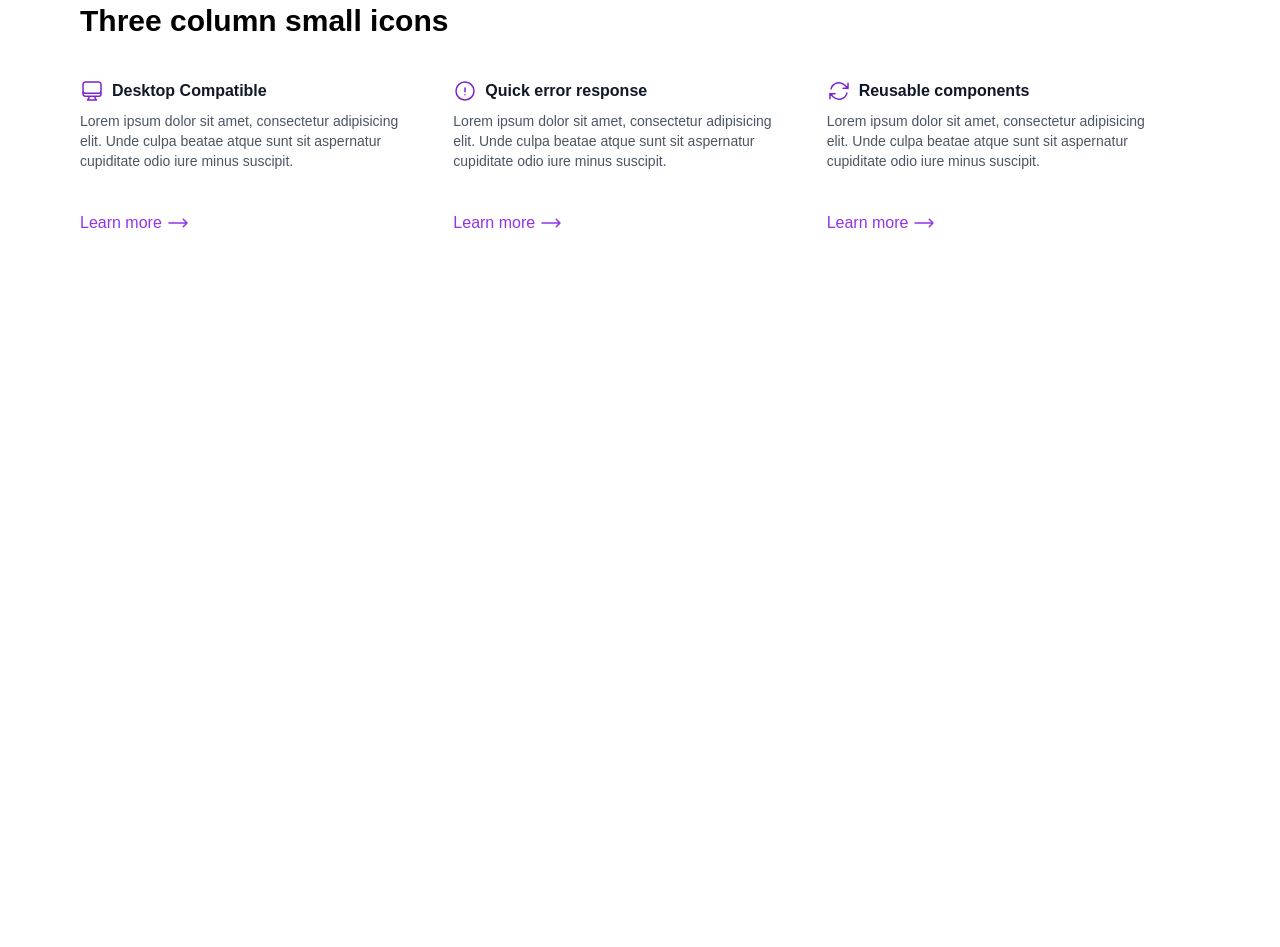
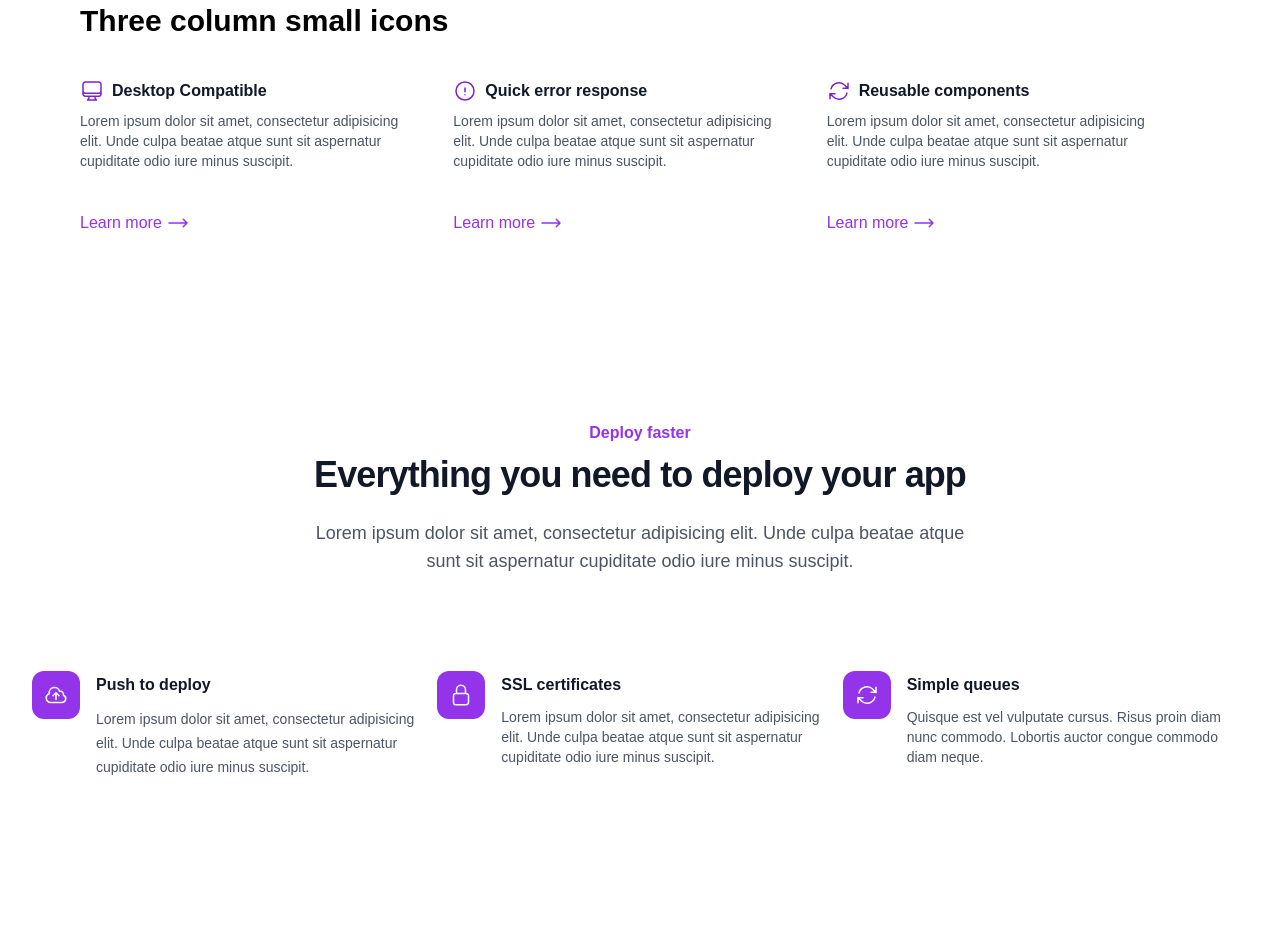
Before and after one commit to Uti-Favour/Personal-UI-Library, a website: page features.html in a window 1280 px wide. Shown: the part 1071-2018 px from the top of the page. Before the commit the page ends 1362 px from the top, so only its background shows below. Drawn offline with nearby package versions, Linux system fonts and the light colour scheme.

Commit message:
Improved approach to the features section

```diff
--- a/features.html
+++ b/features.html
@@ -306,7 +306,8 @@
         </dt>
         <dl class="mt-2 text-sm text-gray-600 leading-5 max-w-[340px] mb-10">
           Lorem ipsum dolor sit amet, consectetur adipisicing elit. Unde culpa
-          beatae atque sunt sit aspernatur cupiditate odio iure minus suscipit.
+          beatae atque sunt sit aspernatur cupiditate odio iure minus
+          suscipit.
         </dl>
         <div class="flex items-center mb-14">
           <a href="#" class="text-base text-purple-600">Learn more </a>
@@ -325,13 +326,13 @@
               <path stroke-linecap="round" stroke-linejoin="round"
                 d="M12 9v3.75m9-.75a9 9 0 1 1-18 0 9 9 0 0 1 18 0Zm-9 3.75h.008v.008H12v-.008Z" />
             </svg>
-
           </div>
           <strong>Quick error response</strong>
         </dt>
         <dl class="mt-2 text-sm text-gray-600 leading-5 max-w-[340px] mb-10">
           Lorem ipsum dolor sit amet, consectetur adipisicing elit. Unde culpa
-          beatae atque sunt sit aspernatur cupiditate odio iure minus suscipit.
+          beatae atque sunt sit aspernatur cupiditate odio iure minus
+          suscipit.
         </dl>
         <div class="flex items-center mb-14">
           <a href="#" class="text-base text-purple-600">Learn more </a>
@@ -355,7 +356,8 @@
         </dt>
         <dl class="mt-2 text-sm text-gray-600 leading-5 max-w-[340px] mb-10">
           Lorem ipsum dolor sit amet, consectetur adipisicing elit. Unde culpa
-          beatae atque sunt sit aspernatur cupiditate odio iure minus suscipit.
+          beatae atque sunt sit aspernatur cupiditate odio iure minus
+          suscipit.
         </dl>
         <div class="flex items-center">
           <a href="#" class="text-base text-purple-600">Learn more </a>
@@ -367,6 +369,80 @@
       </div>
     </div>
   </section>
+
+  <!-- ============ Frame 5 ============== -->
+  <div class="bg-white py-24 sm:py-32">
+    <div class="mx-auto max-w-7xl px-6 lg:px-8">
+      <div class="mx-auto max-w-2xl lg:text-center">
+        <h2 class="text-base font-semibold leading-7 text-purple-600">
+          Deploy faster
+        </h2>
+        <p class="mt-2 text-3xl font-bold tracking-tight text-gray-900 sm:text-4xl">
+          Everything you need to deploy your app
+        </p>
+        <p class="mt-6 text-base lg:text-lg leading-8 text-gray-600">
+          Lorem ipsum dolor sit amet, consectetur adipisicing elit. Unde culpa
+          beatae atque sunt sit aspernatur cupiditate odio iure minus
+          suscipit.
+        </p>
+      </div>
+      <div class="mx-auto mt-16 sm:mt-20 lg:mt-24">
+        <dl class="grid grid-cols-1 lg:grid-cols-3">
+          <div class="relative pl-16">
+            <dt class="text-base font-semibold leading-7 text-gray-900">
+              <div class="absolute left-0 top-0 flex h-12 w-12 items-center justify-center rounded-xl bg-purple-600">
+                <svg class="h-6 w-6 text-white" fill="none" viewBox="0 0 24 24" stroke-width="1.5" stroke="currentColor"
+                  aria-hidden="true">
+                  <path stroke-linecap="round" stroke-linejoin="round"
+                    d="M12 16.5V9.75m0 0l3 3m-3-3l-3 3M6.75 19.5a4.5 4.5 0 01-1.41-8.775 5.25 5.25 0 0110.233-2.33 3 3 0 013.758 3.848A3.752 3.752 0 0118 19.5H6.75z" />
+                </svg>
+              </div>
+              Push to deploy
+            </dt>
+            <dd class="mt-2 text-sm text-gray-600 leading-6 mb-10 max-w-sm">
+              Lorem ipsum dolor sit amet, consectetur adipisicing elit. Unde culpa
+              beatae atque sunt sit aspernatur cupiditate odio iure minus
+              suscipit.
+            </dd>
+          </div>
+          <div class="relative pl-16">
+            <dt class="text-base font-semibold leading-7 text-gray-900">
+              <div class="absolute left-0 top-0 flex h-12 w-12 items-center justify-center rounded-xl bg-purple-600">
+                <svg class="h-6 w-6 text-white" fill="none" viewBox="0 0 24 24" stroke-width="1.5" stroke="currentColor"
+                  aria-hidden="true">
+                  <path stroke-linecap="round" stroke-linejoin="round"
+                    d="M16.5 10.5V6.75a4.5 4.5 0 10-9 0v3.75m-.75 11.25h10.5a2.25 2.25 0 002.25-2.25v-6.75a2.25 2.25 0 00-2.25-2.25H6.75a2.25 2.25 0 00-2.25 2.25v6.75a2.25 2.25 0 002.25 2.25z" />
+                </svg>
+              </div>
+              SSL certificates
+            </dt>
+            <dd class="mt-2 text-sm text-gray-600 leading-5 mb-10 max-w-sm">
+              Lorem ipsum dolor sit amet, consectetur adipisicing elit. Unde culpa
+              beatae atque sunt sit aspernatur cupiditate odio iure minus
+              suscipit.
+            </dd>
+          </div>
+
+          <div class="relative pl-16">
+            <dt class="text-base font-semibold leading-7 text-gray-900">
+              <div class="absolute left-0 top-0 flex h-12 w-12 items-center justify-center rounded-xl bg-purple-600">
+                <svg class="h-6 w-6 text-white" fill="none" viewBox="0 0 24 24" stroke-width="1.5" stroke="currentColor"
+                  aria-hidden="true">
+                  <path stroke-linecap="round" stroke-linejoin="round"
+                    d="M16.023 9.348h4.992v-.001M2.985 19.644v-4.992m0 0h4.992m-4.993 0l3.181 3.183a8.25 8.25 0 0013.803-3.7M4.031 9.865a8.25 8.25 0 0113.803-3.7l3.181 3.182m0-4.991v4.99" />
+                </svg>
+              </div>
+              Simple queues
+            </dt>
+            <dd class="mt-2 text-sm text-gray-600 leading-5 mb-10 max-w-sm">
+              Quisque est vel vulputate cursus. Risus proin diam nunc commodo.
+              Lobortis auctor congue commodo diam neque.
+            </dd>
+          </div>
+        </dl>
+      </div>
+    </div>
+  </div>
 </body>
 
 </html>
```
Also changed, not shown: hero.html (+123 -61 lines).
